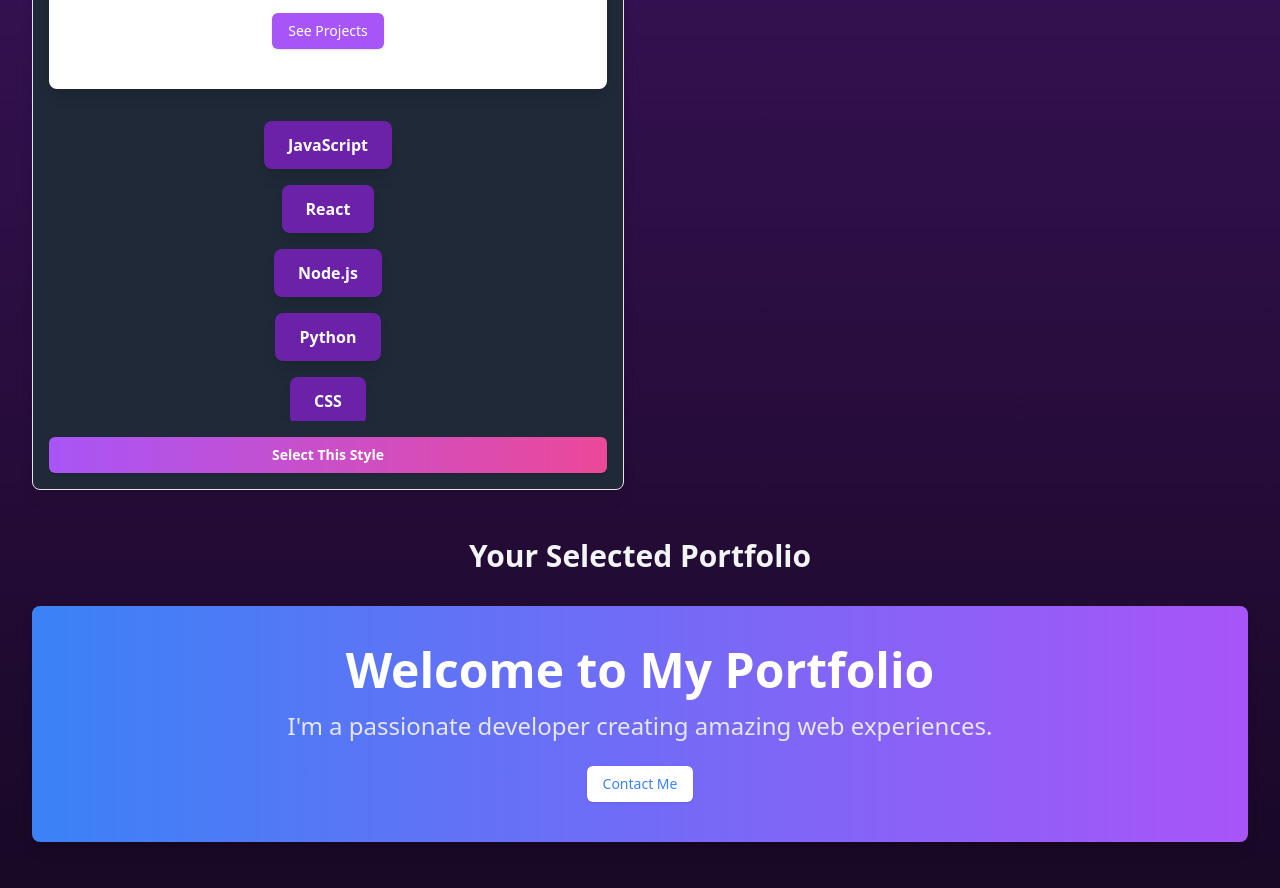
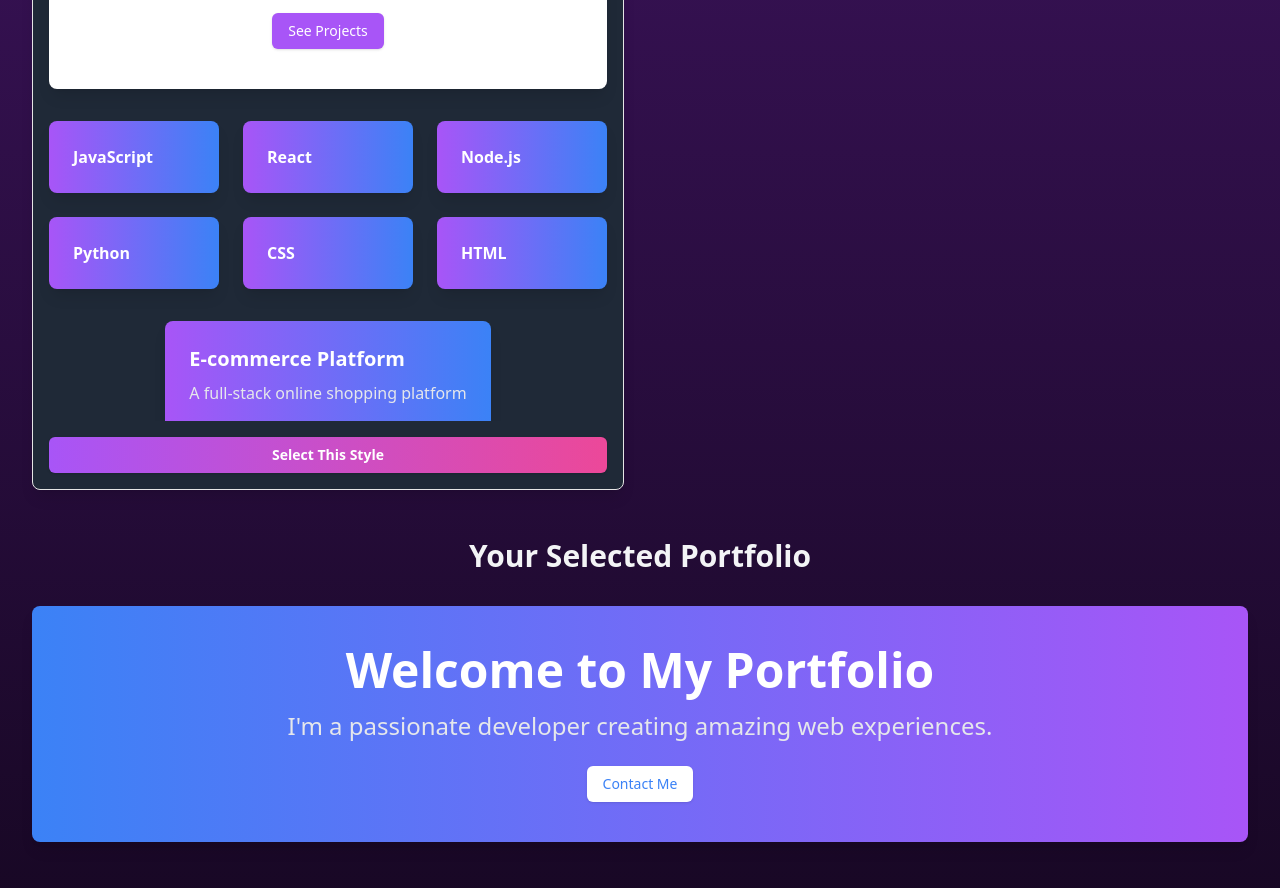
Before and after one commit to moiz2405/Craftable, a Next.js app: page /craft in a window 1280 px wide. Shown: the part 1260-2148 px from the top of the page. Built offline with nearby package versions, Linux system fonts and the light colour scheme.

Commit message:
Modify SkillsSection component

```diff
--- a/components/templates/portfolio/SkillsSection.tsx
+++ b/components/templates/portfolio/SkillsSection.tsx
@@ -29,9 +29,9 @@ export default function SkillsSection({ style }: SkillsSectionProps) {
                 );
             case 'style3':
                 return (
-                    <div className="flex flex-col items-center space-y-4">
+                    <div className="grid grid-cols-1 md:grid-cols-2 lg:grid-cols-3 gap-6">
                         {skills.map((skill, index) => (
-                            <div key={index} className="bg-purple-800 px-6 py-3 rounded-lg shadow-lg transform transition-transform hover:scale-105">
+                            <div key={index} className="bg-gradient-to-r from-purple-500 to-blue-500 p-6 rounded-lg shadow-lg transform transition-transform hover:scale-105">
                                 <span className="text-white font-semibold">{skill}</span>
                             </div>
                         ))}
```
